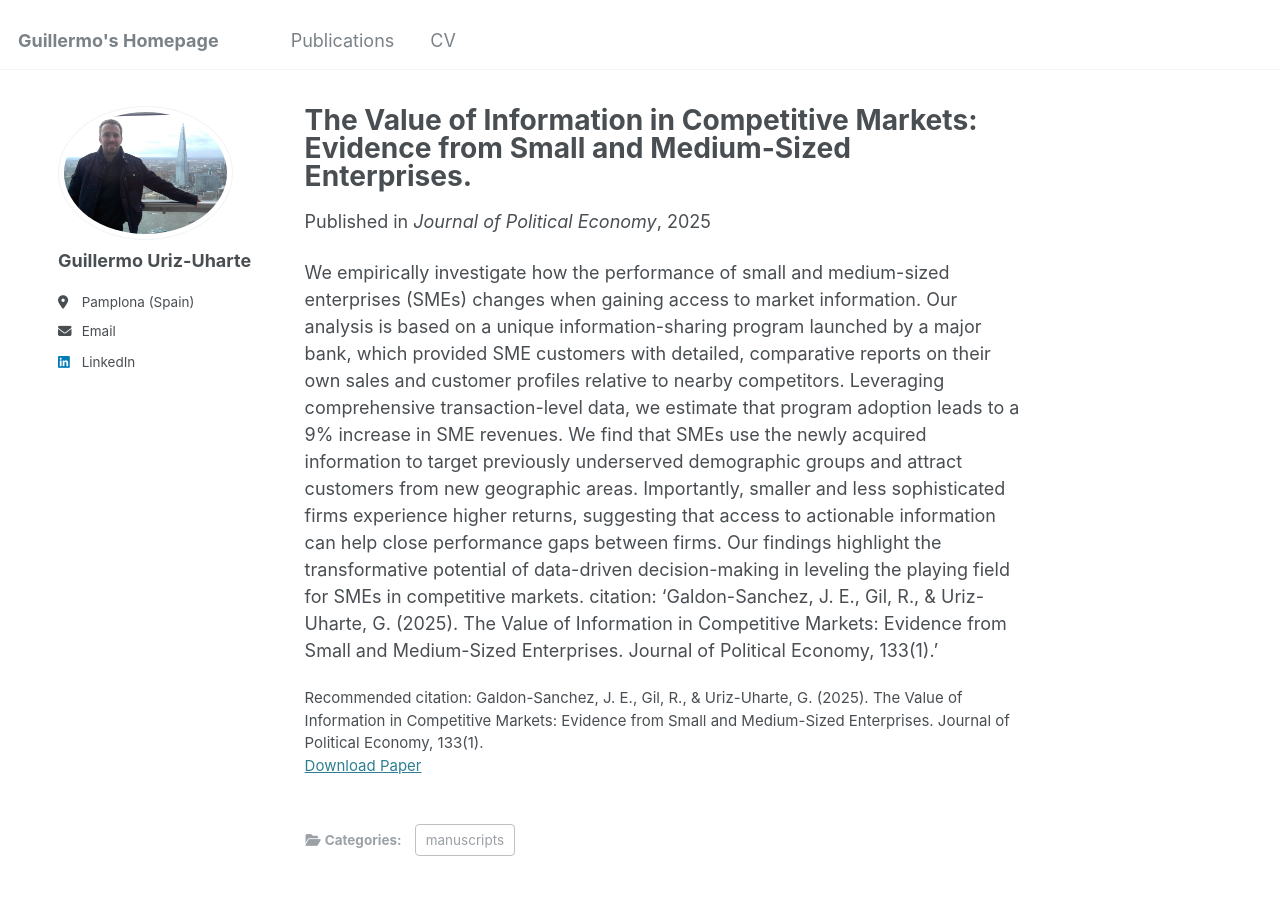
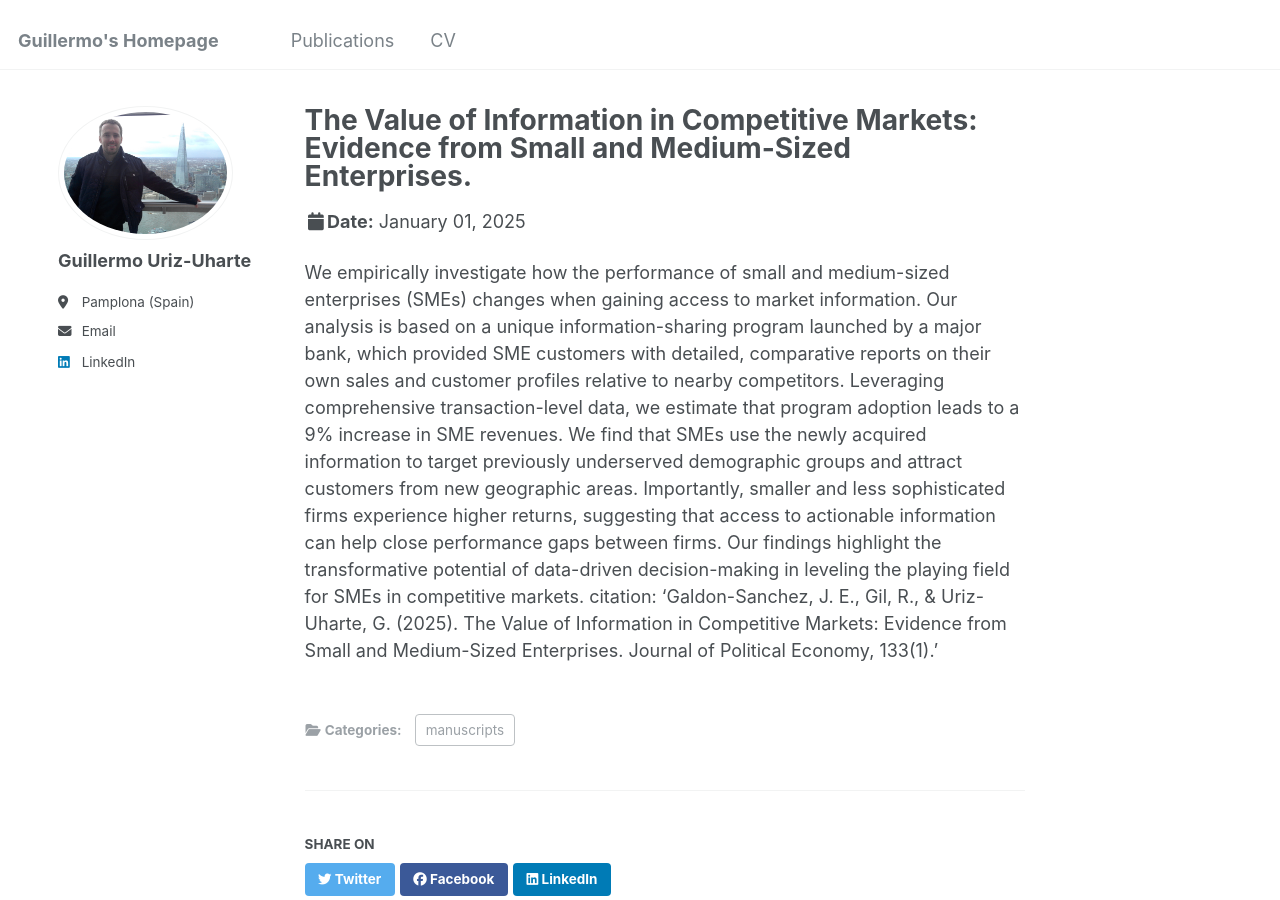
Before and after one commit to GuilleUriz/guillermouriz, a Jekyll site: the page built from _publications/JPE_2025.md, in a window 1280 px wide and 900 px high. Built offline with Jekyll 4.4.1, drawn with Linux system fonts in a browser that asks for light colours.

Commit message:
Update _config.yml

```diff
--- a/_config.yml
+++ b/_config.yml
@@ -262,7 +262,7 @@ defaults:
       path: ""
       type: publications
     values:
-      layout: single
+      layout: talk
       author_profile: true
       share: true
       comments: true
```
